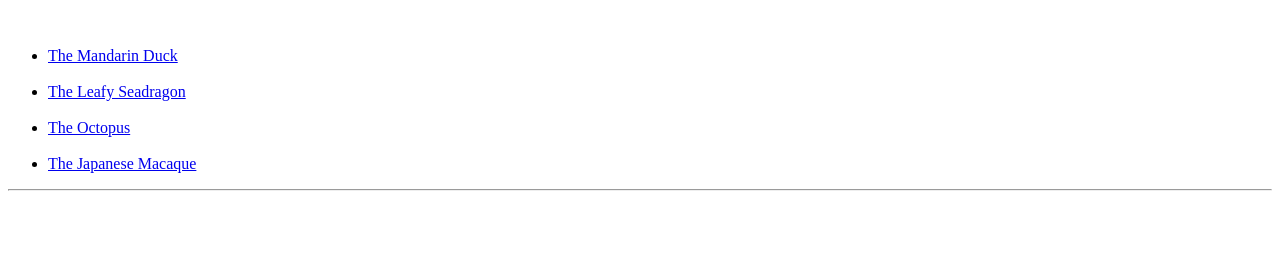
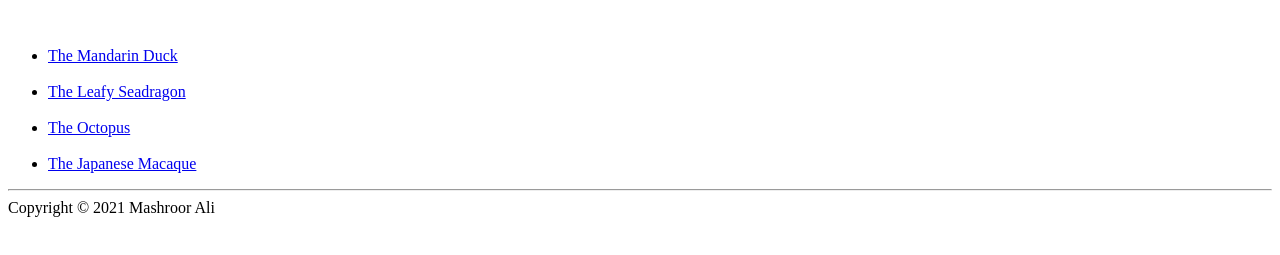
Before and after one commit to MashroorAli/Assignment1, a plain HTML site: page index.html in a window 1280 px wide. Shown: the part 101-356 px from the top of the page. Drawn offline with Linux system fonts and the light colour scheme.

Commit message:
added a copyright symbol at the end of the index page

```diff
--- a/index.html
+++ b/index.html
@@ -17,3 +17,4 @@
         </ul>
 </body>
 <hr/>
+<div> Copyright &copy; 2021 Mashroor Ali</div>
```
